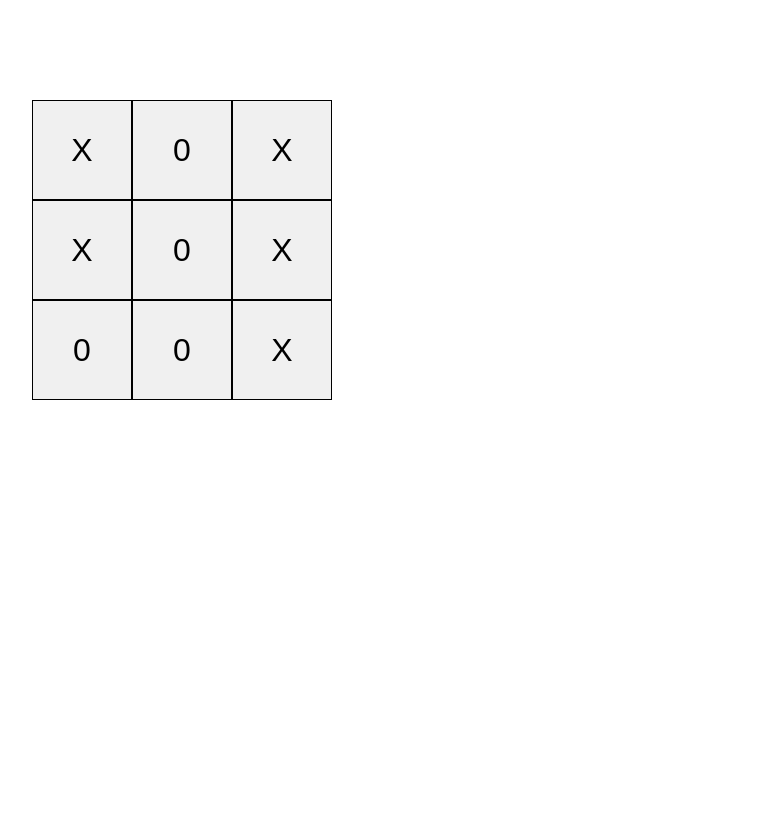
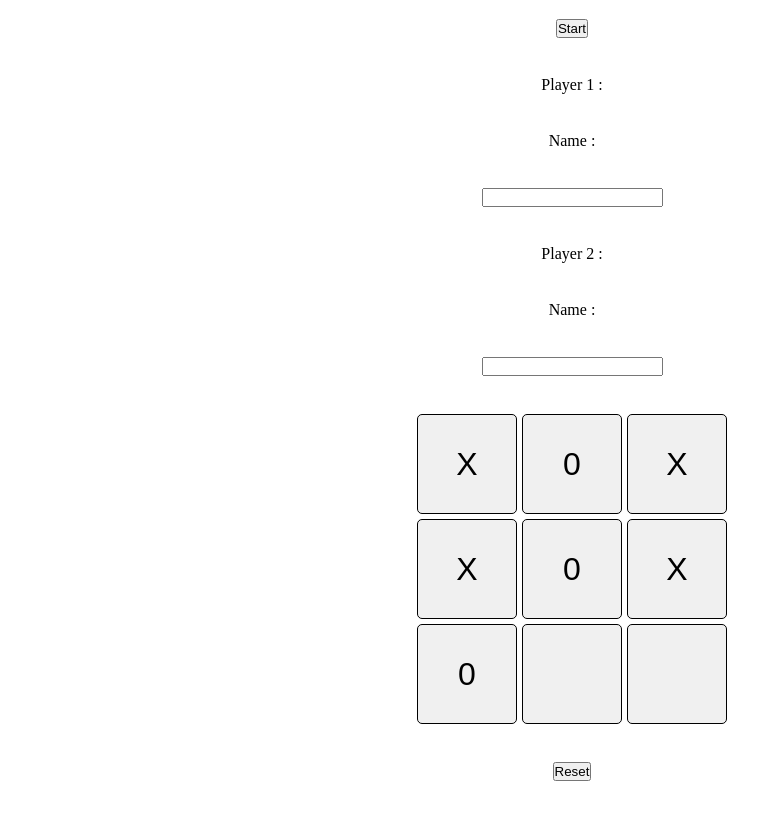
Before and after one commit to AminaAssouane/tic-tac-toe, a plain HTML site: page index.html in a window 1280 px wide. Shown: the whole page, without its empty margins (68-826 px from the left). Drawn offline with Linux system fonts and the light colour scheme.

Commit message:
Add reset button

```diff
--- a/index.html
+++ b/index.html
@@ -7,6 +7,13 @@
     <title>Document</title>
   </head>
   <body>
+    <button id="startGame">Start</button>
+    <div>Player 1 :</div>
+    <label for="name1">Name : </label>
+    <input type="text" id="name1" />
+    <div>Player 2 :</div>
+    <label for="name2">Name : </label>
+    <input type="text" id="name2" />
     <div class="game">
       <div class="cell" id="0"></div>
       <div class="cell" id="1"></div>
@@ -18,6 +25,7 @@
       <div class="cell" id="7"></div>
       <div class="cell" id="8"></div>
     </div>
+    <button id="reset">Reset</button>
     <script src="script.js"></script>
   </body>
 </html>
--- a/script.js
+++ b/script.js
@@ -5,7 +5,7 @@ const Player = (name, marker) => {
 
 // Gameboard module
 const Gameboard = (() => {
-  let board = ["X", "0", "X", "X", "0", "X", "0", "0", "X"];
+  let board = ["X", "0", "X", "X", "0", "X", "0", "", ""];
 
   const getBoard = () => board;
 
@@ -95,4 +95,24 @@ function endGame(currentPlayer) {
   return false;
 }
 
+function addMark(player) {
+  let cells = document.querySelectorAll(".cell");
+  cells.forEach((cell) => {
+    cell.addEventListener("click", () => {
+      if (cell.innerText === "") {
+        cell.innerText = player.marker;
+      }
+    });
+  });
+}
+
+function reset() {
+  const reset = document.getElementById("reset");
+  reset.addEventListener("click", () => {
+    Gameboard.resetBoard();
+    DisplayController.fillCells();
+  });
+}
+
+reset();
 DisplayController.fillCells();
--- a/styles.css
+++ b/styles.css
@@ -5,6 +5,9 @@
 }
 
 body {
+  display: grid;
+  justify-items: center;
+  align-items: center;
   height: 100vh;
 }
 
@@ -12,11 +15,12 @@ body {
   display: grid;
   grid-template-columns: repeat(3, 100px);
   grid-template-rows: repeat(3, 100px);
-  margin: 100px;
+  gap: 5px;
 }
 
 .cell {
   border: 1px solid black;
+  border-radius: 5px;
   font-size: 2rem;
   font-family: sans-serif;
   color: black;
```
